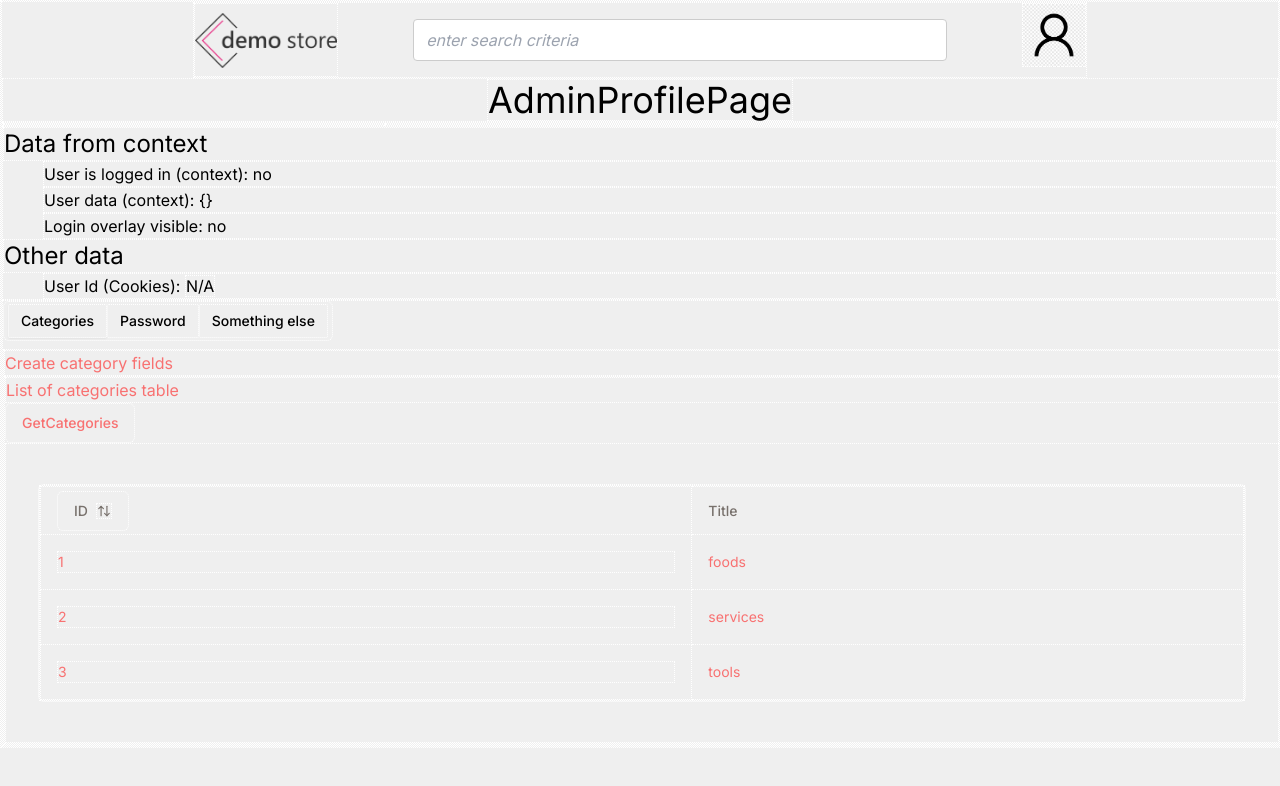
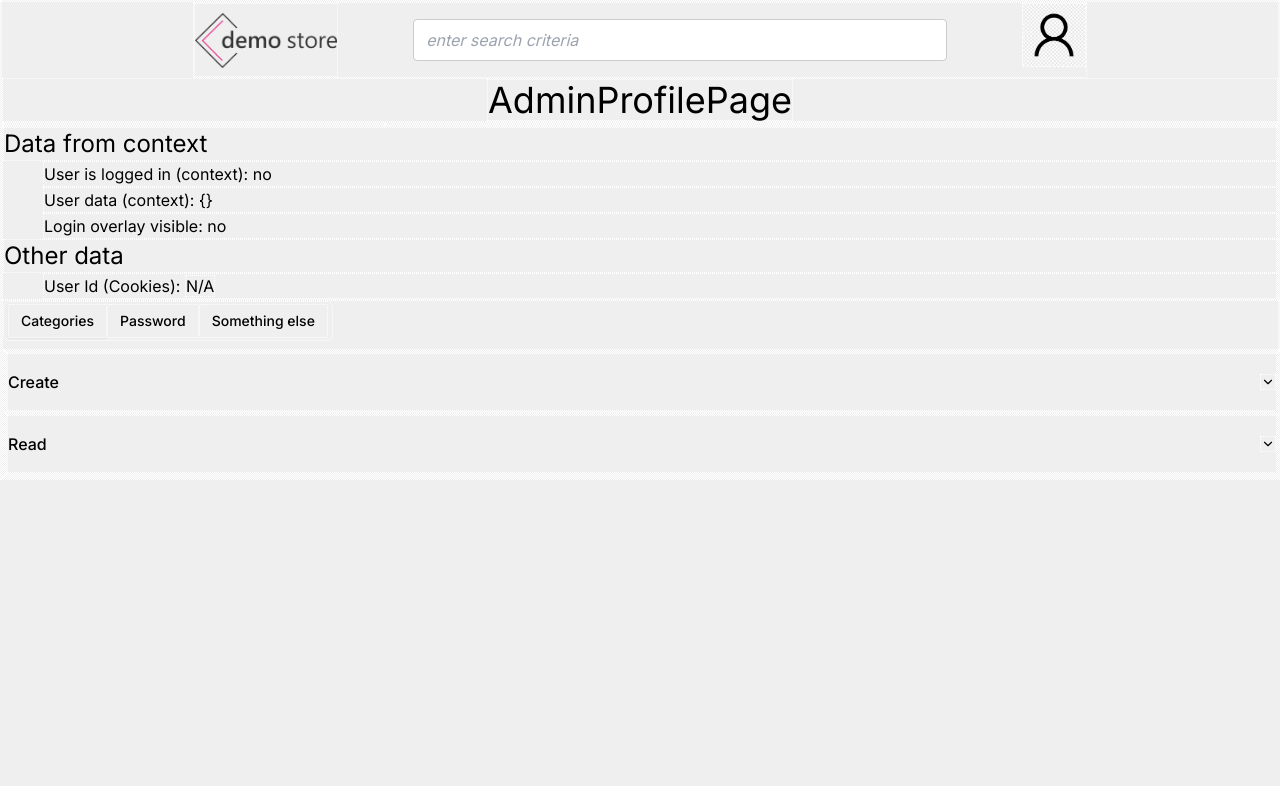
Before and after one commit to Oleguito/demo-shop-frontend, a Next.js app: page /adminProfile in a window 1280 px wide. Shown: the top 786 px of the page. Built offline with nearby package versions, Linux system fonts and the light colour scheme; data requests are answered from the project's data file.

Commit message:
while it works...

```diff
--- a/src/app/(pages)/adminProfile/page.tsx
+++ b/src/app/(pages)/adminProfile/page.tsx
@@ -1,4 +1,5 @@
 'use client';
+
 
 import React, {useEffect, useState} from 'react';
 import {Header} from '@/app/components/Header';
@@ -13,6 +14,12 @@ import {getAllCategories} from "@/api/Categories.ts";
 import {DataTable} from "@/app/components/tables/categories/data-table.tsx";
 import {columns} from "@/app/components/tables/categories/columns.tsx";
 import {CategoryResponse} from "@/types/Category.ts";
+import {
+    Accordion,
+    AccordionContent,
+    AccordionItem,
+    AccordionTrigger,
+} from "@/components/ui/accordion"
 
 const AdminProfilePage = () => {
 
@@ -42,7 +49,18 @@ const AdminProfilePage = () => {
                     <TabsTrigger value="something-else">Something else</TabsTrigger>
                 </TabsList>
                 <TabsContent value="categories">
+                    <Accordion type="single" collapsible>
+                        <AccordionItem value="item-1">
+                            <AccordionTrigger>Create</AccordionTrigger>
+                            <AccordionContent>
+                                <div>Create Category stuff</div>
                                 <div className="text-red-400">Create category fields</div>
+                            </AccordionContent>
+                        </AccordionItem>
+                        <AccordionItem value="item-2">
+                            <AccordionTrigger>Read</AccordionTrigger>
+                            <AccordionContent>
+                                <div>Read Categories stuff</div>
                                 <div className="text-red-400">
                                     <p>List of categories table</p>
                                     <Button onClick={() => {
@@ -55,6 +73,9 @@ const AdminProfilePage = () => {
                                         <DataTable columns={columns} data={categories} />
                                     </div>
                                 </div>
+                            </AccordionContent>
+                        </AccordionItem>
+                    </Accordion>
                 </TabsContent>
                 <TabsContent value="password">
                     Change your password here.
--- a/src/app/components/tables/categories/columns.tsx
+++ b/src/app/components/tables/categories/columns.tsx
@@ -29,11 +29,20 @@ export const columns: ColumnDef<CategoryResponse>[] = [
                 </Button>
             )
         },
-        cell: ({ row }) => <div className="lowercase">{row.getValue("id")}</div>,
     },
     {
         accessorKey: "title",
-        header: "Title",
         enableSorting: true,
+        header: ({ column }) => {
+            return (
+                <Button
+                    variant="ghost"
+                    onClick={() => column.toggleSorting(column.getIsSorted() === "asc")}
+                >
+                    Title
+                    <ArrowUpDown className="ml-2 h-4 w-4" />
+                </Button>
+            )
+        },
     },
 ]
--- a/src/components/ui/accordion.tsx
+++ b/src/components/ui/accordion.tsx
@@ -1,9 +1,10 @@
-'use client'
+"use client"
+
 import * as React from "react"
 import * as AccordionPrimitive from "@radix-ui/react-accordion"
 import { ChevronDown } from "lucide-react"
 
-import { concatTailwindClasses } from "@/lib/utils"
+import { cn } from "@/lib/utils"
 
 const Accordion = AccordionPrimitive.Root
 
@@ -13,7 +14,7 @@ const AccordionItem = React.forwardRef<
 >(({ className, ...props }, ref) => (
   <AccordionPrimitive.Item
     ref={ref}
-    className={concatTailwindClasses("border-b", className)}
+    className={cn("border-b", className)}
     {...props}
   />
 ))
@@ -26,7 +27,7 @@ const AccordionTrigger = React.forwardRef<
   <AccordionPrimitive.Header className="flex">
     <AccordionPrimitive.Trigger
       ref={ref}
-      className={concatTailwindClasses(
+      className={cn(
         "flex flex-1 items-center justify-between py-4 font-medium transition-all hover:underline [&[data-state=open]>svg]:rotate-180",
         className
       )}
@@ -48,7 +49,7 @@ const AccordionContent = React.forwardRef<
     className="overflow-hidden text-sm transition-all data-[state=closed]:animate-accordion-up data-[state=open]:animate-accordion-down"
     {...props}
   >
-    <div className={concatTailwindClasses("pb-4 pt-0", className)}>{children}</div>
+    <div className={cn("pb-4 pt-0", className)}>{children}</div>
   </AccordionPrimitive.Content>
 ))
 
```
Also changed, not shown: src/app/components/tables/categories/page.tsx (deleted). Lines whose indentation alone changed are shown as unchanged.
